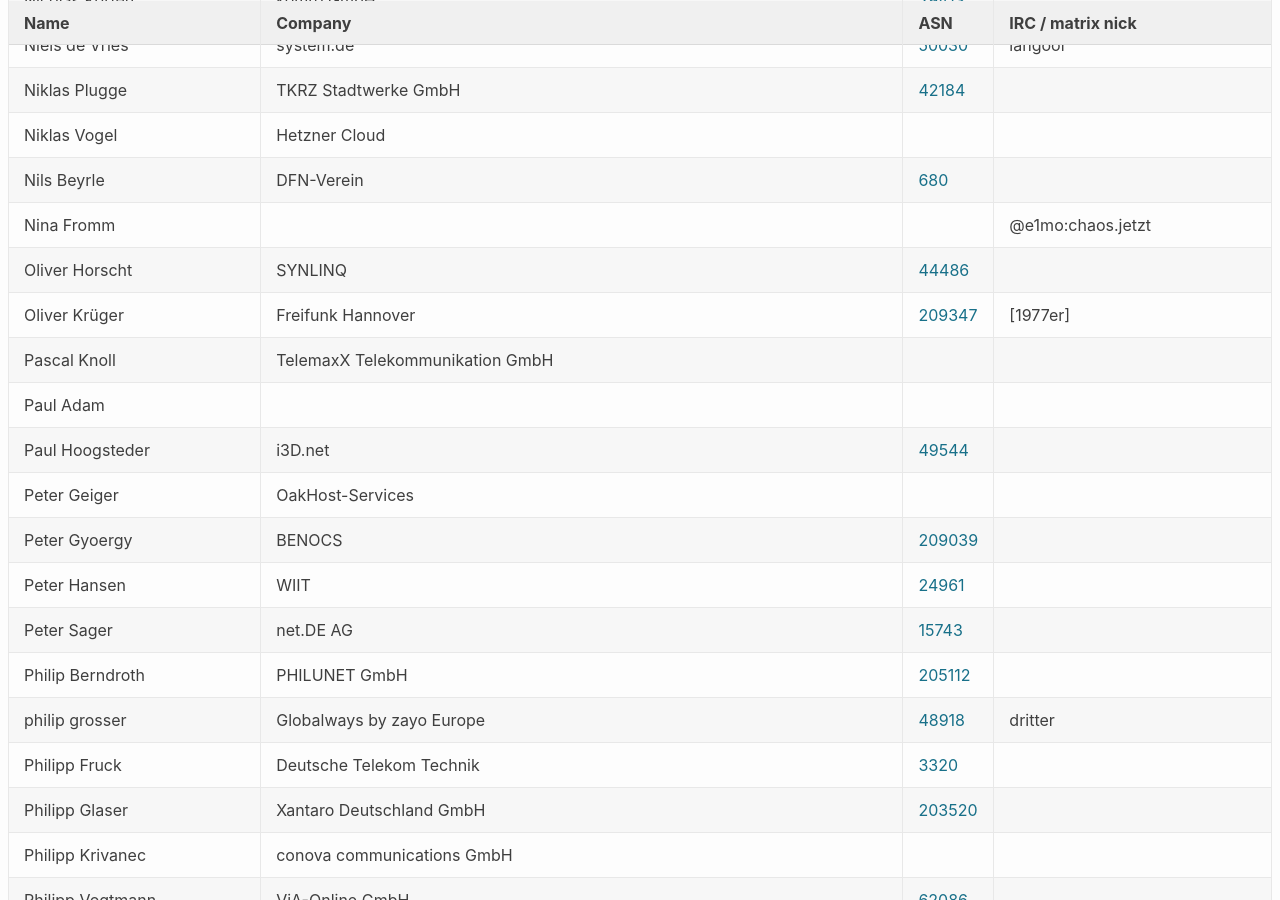
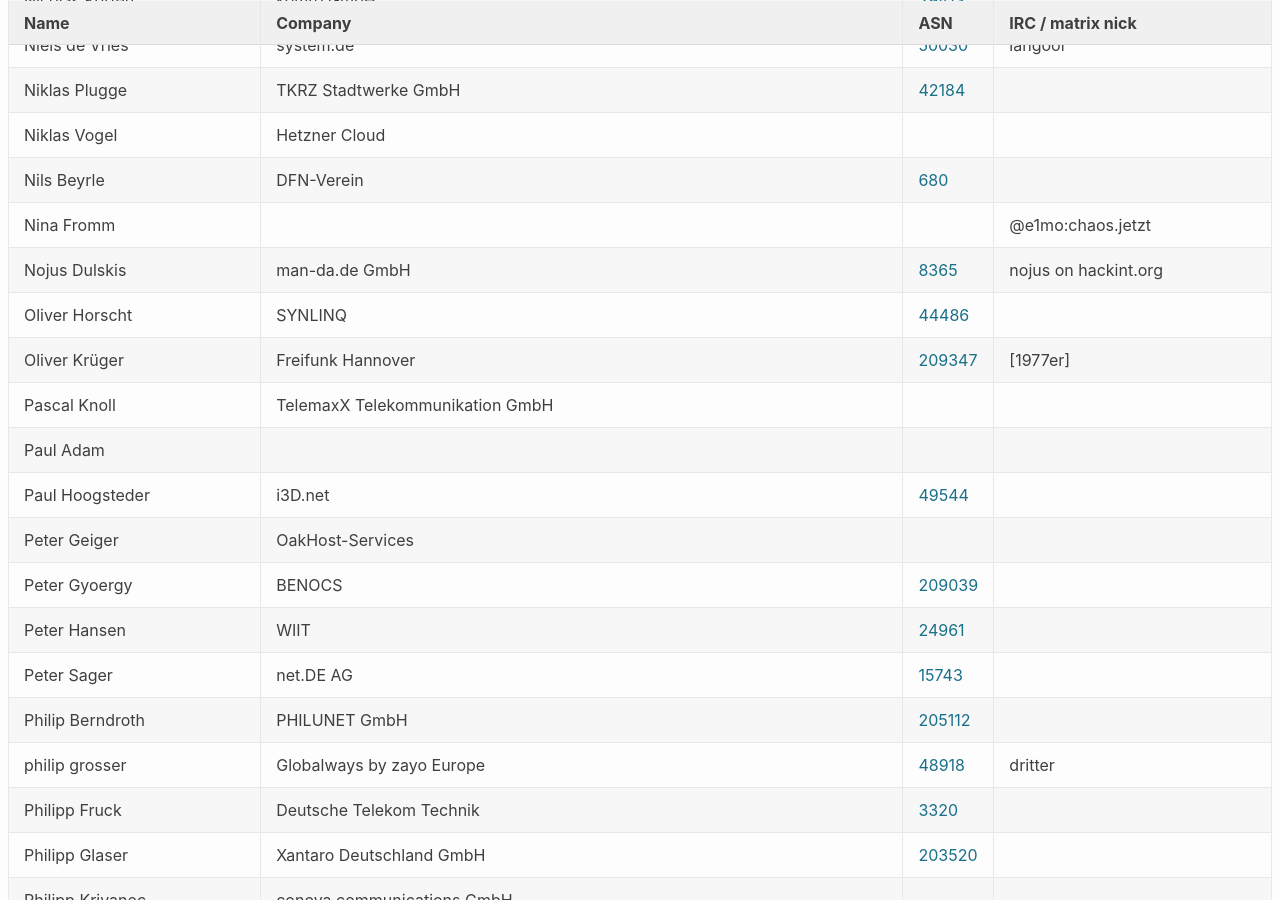
Before and after one commit to denog/pretix-attendeelist, a Jekyll site: the page built from denog17/index.markdown, in a window 1280 px wide and 900 px high, scrolled down 10324 px. Built offline with Jekyll 4.4.1, drawn with Linux system fonts in a browser that asks for light colours.

Commit message:
Latest data: Wed Aug 13 11:10:47 UTC 2025

```diff
--- a/_data/attendees_denog17_onsite.json
+++ b/_data/attendees_denog17_onsite.json
@@ -1386,6 +1386,12 @@
     "asn": null
   },
   {
+    "name": "Nojus Dulskis",
+    "company": "man-da.de GmbH",
+    "irc": "nojus on hackint.org",
+    "asn": "8365"
+  },
+  {
     "name": "Oliver Horscht",
     "company": "SYNLINQ",
     "irc": null,
```
